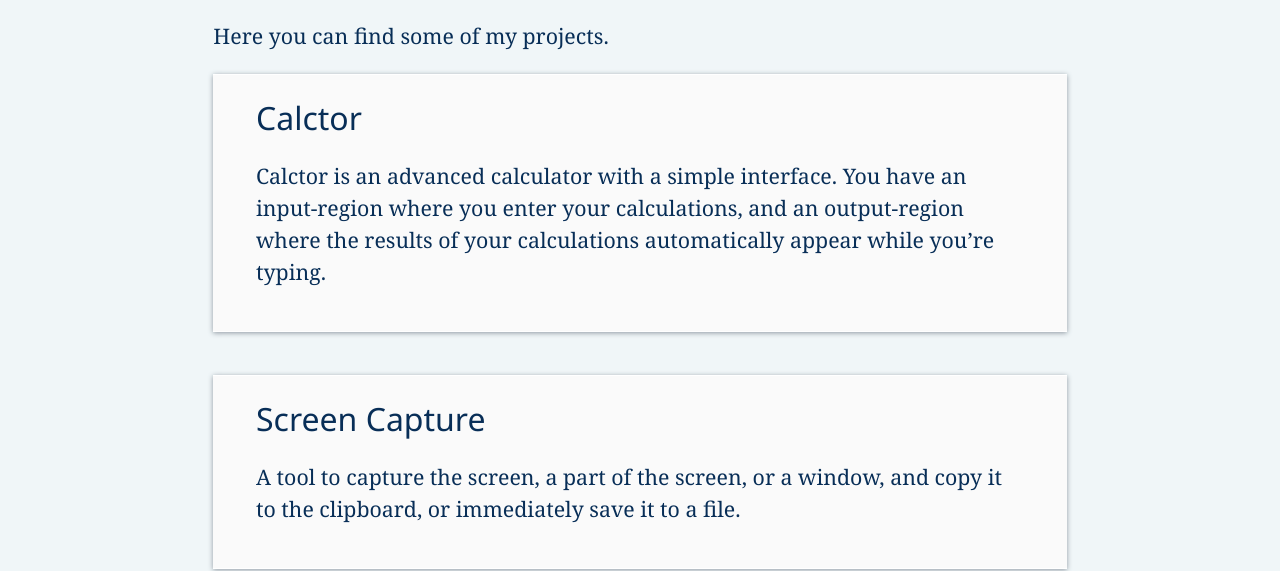
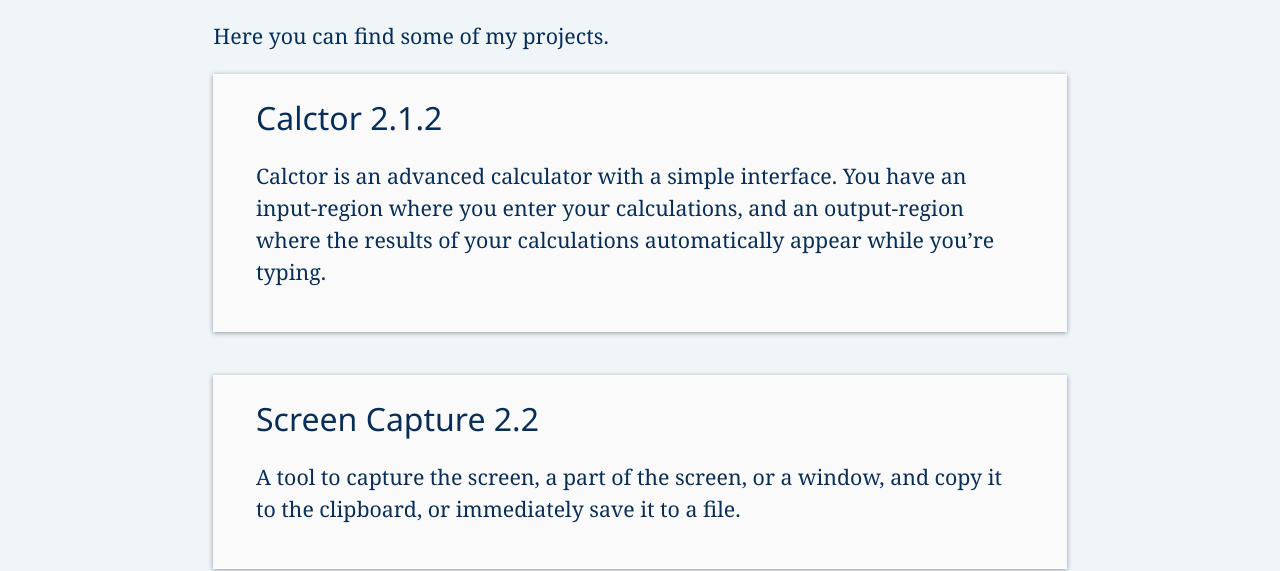
Before and after one commit to tommy-carlier/www.tcx.be, a Jekyll site: the page built from projects/index.html, in a window 1280 px wide. Shown: the part 166-737 px from the top of the page. Built offline with Jekyll 4.4.1, drawn with Linux system fonts in a browser that asks for light colours.

Commit message:
Added version to project title (if present)

```diff
--- a/_data/projects.yaml
+++ b/_data/projects.yaml
@@ -1,19 +1,29 @@
 - id: calctor
   title: Calctor
+  version: 2.1.2
+  download:
   description: Calctor is an advanced calculator with a simple interface. You have an input-region where you enter your calculations, and an output-region where the results of your calculations automatically appear while you’re typing.
 
 - id: screen-capture
   title: Screen Capture
+  version: 2.2
+  download: https://app.box.com/s/4lwepaw898f5ir3bv1dy
   description: A tool to capture the screen, a part of the screen, or a window, and copy it to the clipboard, or immediately save it to a file.
 
 - id: base-converter
   title: Base Converter
+  version:
+  download:
   description: A tool for converting numbers between binary, octal, decimal and hexadecimal.
 
 - id: for-i-repeat
   title: for-i-repeat
+  version:
+  download:
   description: A tool to duplicate a text-fragment a number of times using a counter.
 
 - id: visual-dooby
   title: Visual Dooby
+  version:
+  download:
   description: A portable lightweight database client.
--- a/projects/index.html
+++ b/projects/index.html
@@ -9,7 +9,7 @@ title: Projects
 <div class="list">
 {% for project in site.data.projects %}
   <article id="{{project.id}}">
-    <h1>{{project.title}}</h1>
+    <h1>{{project.title}}{% if project.version %} {{project.version}}{% endif %}</h1>
     <p>{{project.description}}</p>
   </article>
 {% endfor %}
```
